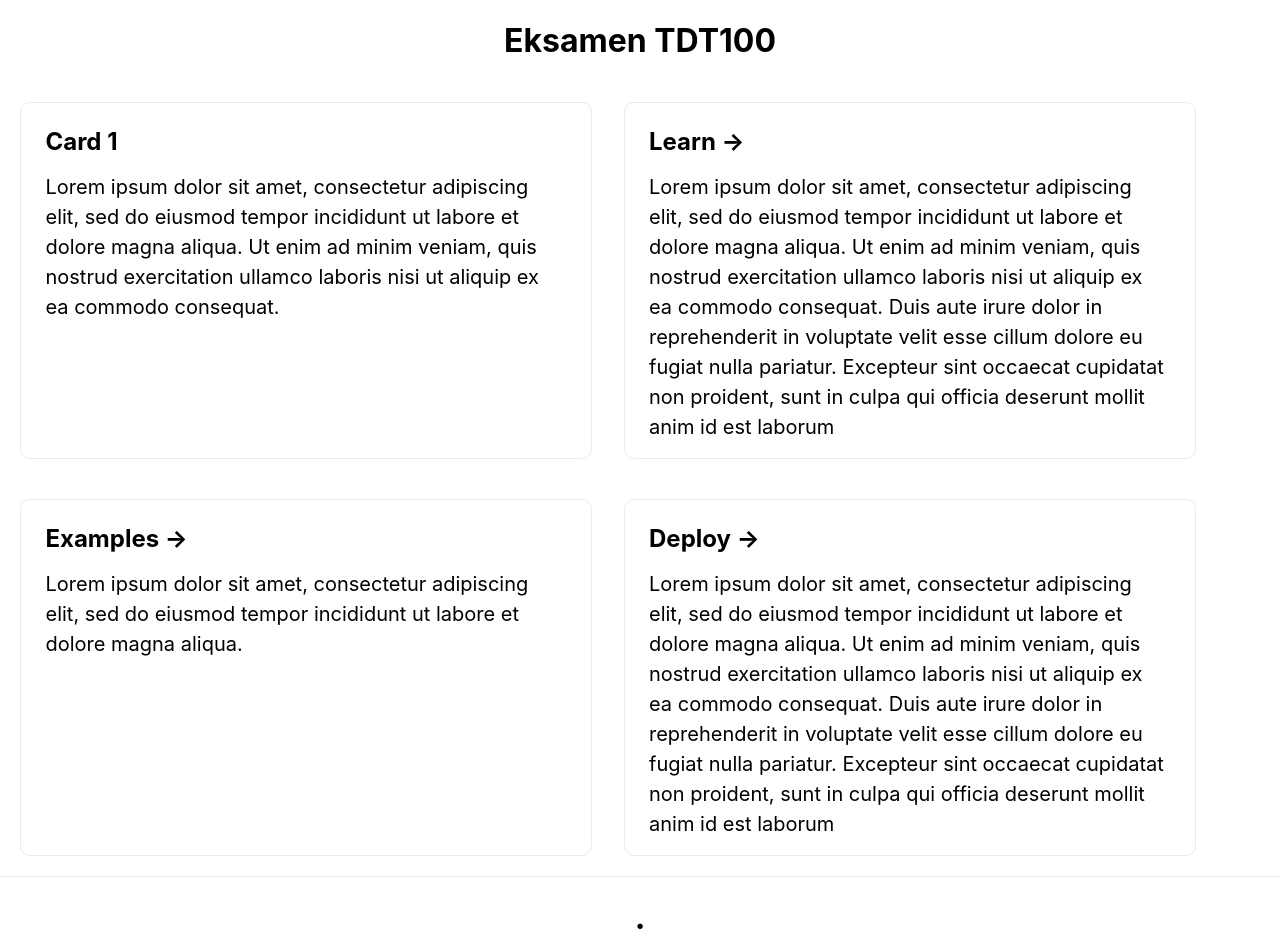
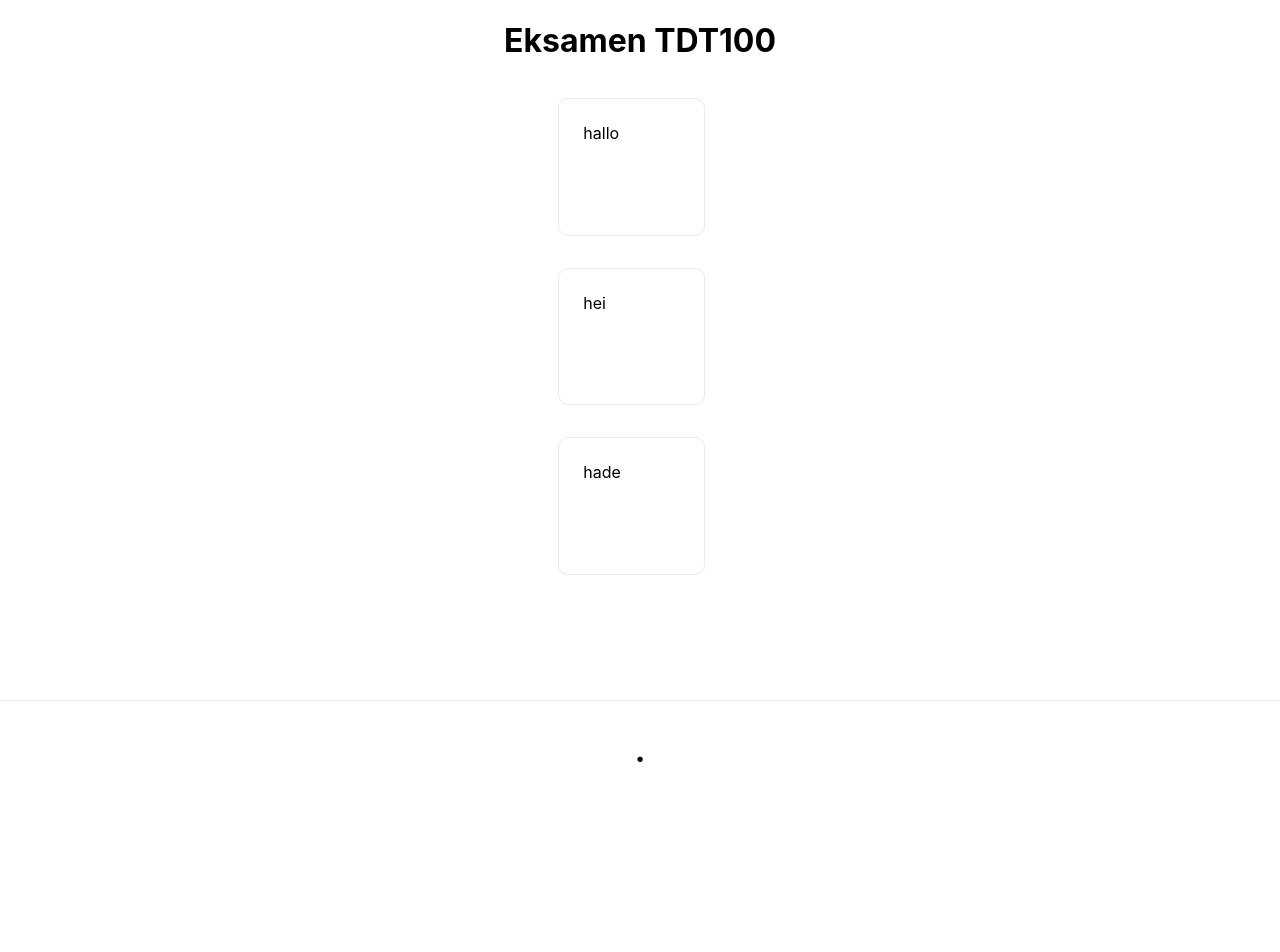
Before and after one commit to amalieeh/assessment-support, a Next.js app: page /assessment in a window 1280 px wide. Shown: the top 952 px of the page. After the commit the page ends 800 px from the top, so only its background shows below. Built offline with nearby package versions, Linux system fonts and the light colour scheme.

Commit message:
create dummy list for answers and display answers

```diff
--- a/pages/assessment.tsx
+++ b/pages/assessment.tsx
@@ -1,7 +1,12 @@
 import type { NextPage } from 'next'
 import styles from '../styles/assessment.module.css'
+import Textbox from "../components/textbox";
+
 
 const Assessment: NextPage = () => {
+
+  let answers: string[] = ['hallo', 'hei', 'hade']
+
   return (
     <div className={styles.container}>
         <h1>
@@ -10,33 +15,8 @@ const Assessment: NextPage = () => {
       <main className={styles.main}>
         <div className={styles.wrapper}>
         <div className={styles.grid}>
-          <a href="https://nextjs.org/docs" className={styles.card}>
-            <h2>Card 1 </h2>
-            <p>Lorem ipsum dolor sit amet, consectetur adipiscing elit, sed do eiusmod tempor incididunt ut labore et dolore magna aliqua. Ut enim ad minim veniam, quis nostrud exercitation ullamco laboris nisi ut aliquip ex ea commodo consequat. </p>
-          </a>
+          {answers.map((answer: string) => <Textbox text={answer}/>)}
 
-          <a href="https://nextjs.org/learn" className={styles.card}>
-            <h2>Learn &rarr;</h2>
-            <p>Lorem ipsum dolor sit amet, consectetur adipiscing elit, sed do eiusmod tempor incididunt ut labore et dolore magna aliqua. Ut enim ad minim veniam, quis nostrud exercitation ullamco laboris nisi ut aliquip ex ea commodo consequat. Duis aute irure dolor in reprehenderit in voluptate velit esse cillum dolore eu fugiat nulla pariatur. Excepteur sint occaecat cupidatat non proident, sunt in culpa qui officia deserunt mollit anim id est laborum</p>
-          </a>
-
-          <a
-            href="https://github.com/vercel/next.js/tree/master/examples"
-            className={styles.card}
-          >
-            <h2>Examples &rarr;</h2>
-            <p>Lorem ipsum dolor sit amet, consectetur adipiscing elit, sed do eiusmod tempor incididunt ut labore et dolore magna aliqua. </p>
-          </a>
-
-          <a
-            href="https://vercel.com/new?utm_source=create-next-app&utm_medium=default-template&utm_campaign=create-next-app"
-            className={styles.card}
-          >
-            <h2>Deploy &rarr;</h2>
-            <p>
-            Lorem ipsum dolor sit amet, consectetur adipiscing elit, sed do eiusmod tempor incididunt ut labore et dolore magna aliqua. Ut enim ad minim veniam, quis nostrud exercitation ullamco laboris nisi ut aliquip ex ea commodo consequat. Duis aute irure dolor in reprehenderit in voluptate velit esse cillum dolore eu fugiat nulla pariatur. Excepteur sint occaecat cupidatat non proident, sunt in culpa qui officia deserunt mollit anim id est laborum
-            </p>
-          </a>
         </div>
         <div className={styles.next}>
         </div>
--- a/styles/assessment.module.css
+++ b/styles/assessment.module.css
@@ -36,7 +36,7 @@
 
 .grid {
   display: flex;
-  align-items: center;
+  /* align-items: center; */
   justify-content: center;
   flex-wrap: wrap;
   max-width: 95%;
@@ -51,7 +51,7 @@
   border: 1px solid #eaeaea;
   border-radius: 10px;
   transition: color 0.15s ease, border-color 0.15s ease;
-  width: 47%;
+  width: 30%;
   height: 45%;
 }
 
```
